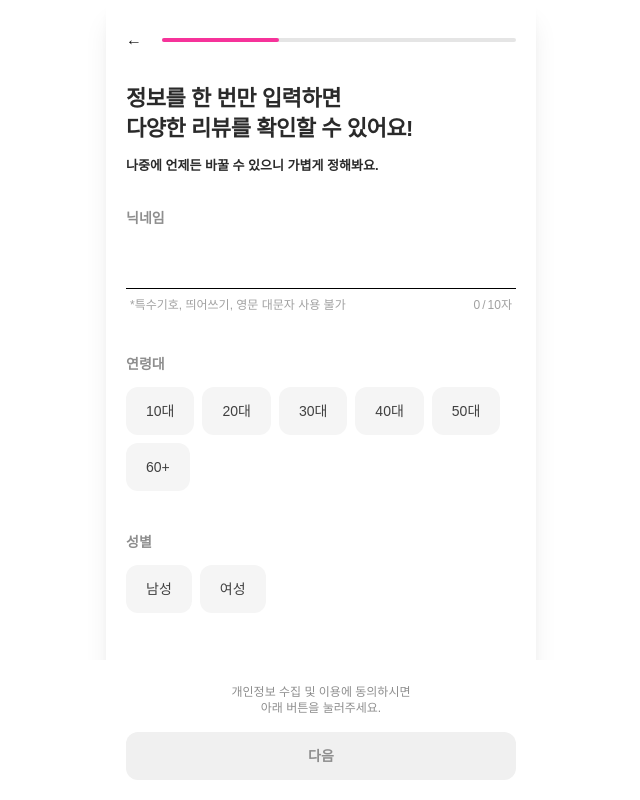
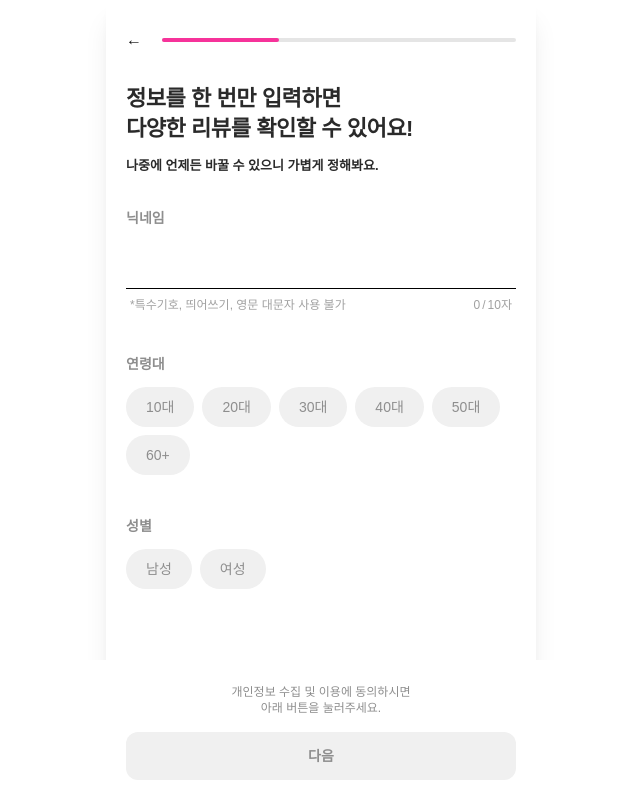
Before and after one commit to dnd-side-project/dnd-14th-4-frontend, a Next.js app: page /onboarding in a window 1280 px wide. Shown: the whole page, without its empty margins (319-959 px from the left). Built offline with nearby package versions, Linux system fonts and the light colour scheme; a web font is replaced by a local one.

Commit message:
design: btnSelection으로 컴포넌트 재사용

```diff
--- /dev/null
+++ b/src/shared/ui/BtnSelection.tsx
@@ -0,0 +1,63 @@
+"use client";
+
+import * as React from "react";
+import { cn } from "../lib/cn";
+
+type SelectionSize = "sm" | "lg";
+
+export type BtnSelectionProps =
+  React.ButtonHTMLAttributes<HTMLButtonElement> & {
+    size?: SelectionSize;
+    selected?: boolean;
+    fullWidth?: boolean;
+  };
+
+export const BtnSelection = React.forwardRef<
+  HTMLButtonElement,
+  BtnSelectionProps
+>(
+  (
+    {
+      className,
+      size = "sm",
+      selected = false,
+      fullWidth,
+      children,
+      disabled,
+      ...props
+    },
+    ref,
+  ) => {
+    const base =
+      "inline-flex items-center justify-center transition-all duration-200 disabled:pointer-events-none disabled:opacity-50";
+
+    const sizeStyles: Record<SelectionSize, string> = {
+      sm: "px-5 h-10 rounded-full text-sm font-medium",
+      lg: "h-12 rounded-xl px-4 text-base font-semibold",
+    };
+
+    const stateStyles = selected
+      ? "bg-neutral-10 text-common-0"
+      : "bg-neutral-95 text-label-subtle hover:bg-neutral-90";
+
+    return (
+      <button
+        ref={ref}
+        type="button"
+        className={cn(
+          base,
+          sizeStyles[size],
+          stateStyles,
+          size === "lg" && fullWidth && "w-full",
+          className,
+        )}
+        disabled={disabled}
+        {...props}
+      >
+        {children}
+      </button>
+    );
+  },
+);
+
+BtnSelection.displayName = "BtnSelection";
--- a/src/views/onboarding/ui/components/ChipButton.tsx
+++ /dev/null
@@ -1,28 +0,0 @@
-// src/views/onboarding/ui/components/ChipButton.tsx
-"use client";
-
-import { cn } from "@/shared/lib/cn";
-
-type Props = {
-  selected?: boolean;
-  onClick?: () => void;
-  children: React.ReactNode;
-  disabled?: boolean;
-};
-
-export function ChipButton({ selected, onClick, children, disabled }: Props) {
-  return (
-    <button
-      type="button"
-      disabled={disabled}
-      onClick={onClick}
-      className={cn(
-        "h-12 rounded-xl px-5 text-sm font-medium transition-colors",
-        selected ? "bg-black text-white" : "bg-neutral-100 text-neutral-700",
-        disabled && "opacity-50"
-      )}
-    >
-      {children}
-    </button>
-  );
-}
--- a/src/views/onboarding/ui/components/SingleSelectField.tsx
+++ b/src/views/onboarding/ui/components/SingleSelectField.tsx
@@ -1,8 +1,8 @@
 "use client";
 
 import { Controller, useFormContext } from "react-hook-form";
-import { ChipButton } from "./ChipButton";
 import type { OnboardingFormValues } from "../../model/schema";
+import { BtnSelection } from "@/shared/ui/BtnSelection";
 
 type Name = "ageRange" | "gender";
 
@@ -31,13 +31,14 @@ export function SingleSelectField<N extends Name>({
 
           <div className="flex flex-wrap gap-2">
             {options.map((v) => (
-              <ChipButton
+              <BtnSelection
                 key={v}
+                size="sm"
                 selected={field.value === v}
                 onClick={() => field.onChange(v)}
               >
                 {v}
-              </ChipButton>
+              </BtnSelection>
             ))}
           </div>
         </div>
--- a/src/views/onboarding/ui/steps/StepMoment.tsx
+++ b/src/views/onboarding/ui/steps/StepMoment.tsx
@@ -3,7 +3,7 @@
 import { useFormContext } from "react-hook-form";
 import { MOMENT_OPTIONS } from "../../model/constants";
 import type { OnboardingFormValues } from "../../model/schema";
-import { ChipButton } from "../components/ChipButton";
+import { BtnSelection } from "@/shared/ui/BtnSelection";
 
 type MomentValue = (typeof MOMENT_OPTIONS)[number];
 
@@ -27,21 +27,22 @@ export function StepMoments() {
 
   return (
     <div>
-
       <div className="grid grid-cols-2 gap-3">
         {MOMENT_OPTIONS.map((v) => {
           const isSelected = selected.includes(v);
           const disabled = !isSelected && selected.length >= 3;
 
           return (
-            <ChipButton
+            <BtnSelection
               key={v}
+              size="lg"
+              fullWidth
               selected={isSelected}
               disabled={disabled}
               onClick={() => toggle(v)}
             >
               {v}
-            </ChipButton>
+            </BtnSelection>
           );
         })}
       </div>
```
